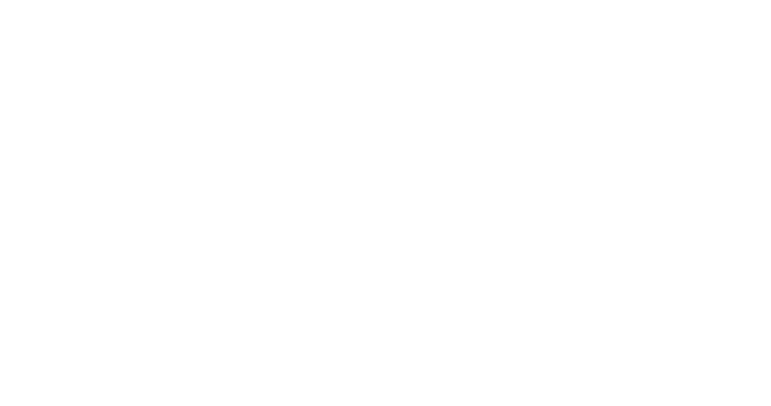
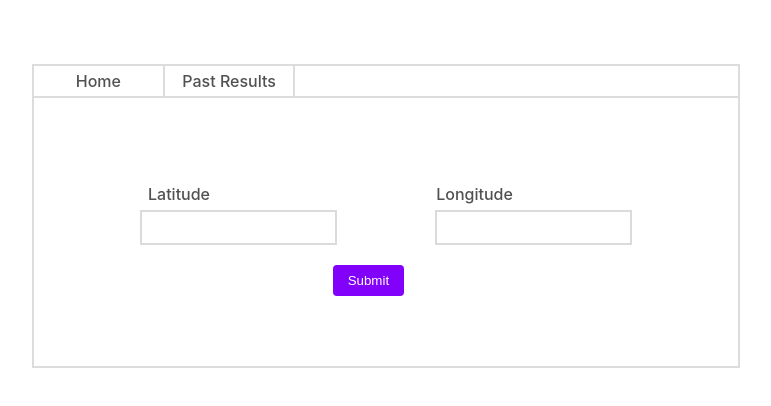
Before and after one commit to sudhanshu7352/gyandhan-assignment, a React (Create React App) app in the folder assignment/: page / in a window 1280 px wide. Before the commit this address had no page. Shown: the top 406 px of the page, without its empty margins (254-1025 px from the left). Built offline with nearby package versions, Linux system fonts and the light colour scheme.

Commit message:
search page done

```diff
--- a/assignment/src/App.css
+++ b/assignment/src/App.css
@@ -1,5 +1,10 @@
 .App {
   text-align: center;
+  border: 2px solid gainsboro;
+  width:55%;
+  height: 300px;
+  margin: auto;
+  margin-top: 5%;
 }
 
 .App-logo {
--- a/assignment/src/App.js
+++ b/assignment/src/App.js
@@ -1,12 +1,19 @@
 import logo from './logo.svg';
 import './App.css';
 import { Route, Routes } from 'react-router-dom'
+import { Navbar } from './components/navbar/navbar';
+import { Search } from './components/form/search';
+import { Home } from './components/home/home';
+import { Past_results } from './components/past search/past_results';
 
 function App() {
   return (
     <div className="App">
+      <Navbar />
       <Routes>
-        <Route />
+        <Route path='/' element={<Search /> } />
+        <Route path='/search_results/:lati_longi' element={<Home /> } />
+        <Route path='/past_results' element={<Past_results /> } />
       </Routes>
     </div>
   );
--- /dev/null
+++ b/assignment/src/components/form/search.css
@@ -0,0 +1,31 @@
+.form_button{
+    background-color: rgb(130,1,250);
+    border: 0;
+    padding: 8px 15px;
+    font-family: sans-serif;
+    border-radius: 4px;
+    color: white;
+    margin-left: -5%;
+}
+.form_button:hover{
+    cursor: pointer;
+    background-color: rgb(155, 67, 236);
+}
+.small_div{
+    display: flex;
+    width: 70%;
+    margin: auto;
+    margin-top: 10%;
+    gap: 20%;
+    /* border: 1px solid red; */
+}
+.small_div input{
+    border: 2px solid rgb(221, 218, 218);
+    padding: 8px;
+}
+.small_div p{
+    margin-left: -60%;
+    margin-bottom: 3%;
+    font-weight: 500;
+    color: rgb(82, 80, 80);
+}
--- /dev/null
+++ b/assignment/src/components/form/search.jsx
@@ -0,0 +1,46 @@
+import { useState } from "react"
+import "./search.css"
+
+import {  useNavigate } from "react-router-dom";
+export const Search=()=>{
+    let [data,setData] =useState({longitude:"",latitude:""})
+    const navigate =useNavigate()
+    // const [longitude,setLongitude] =useState("")
+    // const [latitude,setLatitude] =useState("")
+     const handleSubmit=(e)=>{
+        e.preventDefault()
+        navigate(`/search_results/${data}`)
+        console.log(data)
+     }
+
+    const handleChange=(e)=>{
+        let {id,value} =e.target
+        setData({...data,[id]:value})
+        // if(id =="latitude"){
+        //     setLatitude(value)
+        // }
+        // if(id =="longitude"){
+        //     setLongitude(value)
+        // }
+
+    }
+    return (
+        <div>
+            <form onSubmit={handleSubmit}>
+                <div className="small_div">
+
+                <label>
+                 <p>Latitude</p>
+                 <input type="number" id="latitude" onChange={handleChange} required />
+                </label>
+                <label>
+                <p>Longitude</p>
+                 <input type="number" id="longitude" onChange={handleChange} required />
+                </label>
+                </div>
+                <br />
+                <input className="form_button" type="submit" value="Submit" />
+            </form>
+        </div>
+    )
+}
--- /dev/null
+++ b/assignment/src/components/home/home.css
@@ -0,0 +1,16 @@
+
+tr,th,td{
+    border: 2px solid gainsboro;
+    padding: 5px 30px;
+}
+/* th,td{
+
+
+} */
+table{
+    margin: auto;
+    font-weight: 500;
+    color: rgb(82, 80, 80);
+     width: 70%;
+    border-collapse: collapse;
+}
--- /dev/null
+++ b/assignment/src/components/home/home.jsx
@@ -0,0 +1,23 @@
+import "./home.css"
+
+
+export const Home=()=>{
+    const data =usePara
+    return (
+        <div>
+            <h3>Temperatures</h3>
+            <table>
+                <thead>
+                <tr>
+                    <th>Time</th>
+                    <th>Temperature</th>
+
+                </tr>
+                </thead>
+                <tbody>
+
+                </tbody>
+            </table>
+        </div>
+    )
+}
--- a/assignment/src/components/navbar/navbar.css
+++ b/assignment/src/components/navbar/navbar.css
@@ -0,0 +1,16 @@
+
+.nav_main{
+    display: flex;
+    border-bottom: 2px solid gainsboro;
+
+}
+.nav_main>div{
+    border-right:2px solid gainsboro ;
+    width: 18%;
+    padding: 5px 1px;
+    font-weight: 500;
+    color: rgb(82, 80, 80);
+}
+.nav_main>div:hover{
+    cursor: pointer;
+}
--- a/assignment/src/components/navbar/navbar.jsx
+++ b/assignment/src/components/navbar/navbar.jsx
@@ -0,0 +1,12 @@
+import "./navbar.css"
+import {  useNavigate } from "react-router-dom";
+export const Navbar=()=>{
+ const navigate =useNavigate()
+
+    return(
+        <div className="nav_main">
+            <div onClick={()=>navigate("/search_results")}>Home</div>
+            <div  onClick={()=>navigate("/past_results")}>Past Results</div>
+        </div>
+    )
+}
--- /dev/null
+++ b/assignment/src/components/past search/past_results.css
@@ -0,0 +1,4 @@
+.past_div>table{
+ width: 85%;
+ margin-top: 30px;
+}
--- /dev/null
+++ b/assignment/src/components/past search/past_results.jsx
@@ -0,0 +1,22 @@
+import "./past_results.css"
+
+export const Past_results=()=>{
+    return (
+        <div className="past_div">
+        <table>
+            <thead>
+            <tr>
+                <th>Id</th>
+                <th>Longitude</th>
+                <th>Latitude</th>
+                <th>Searched at</th>
+                <th>Action</th>
+            </tr>
+            </thead>
+            <tbody>
+
+            </tbody>
+        </table>
+    </div>
+    )
+}
```
